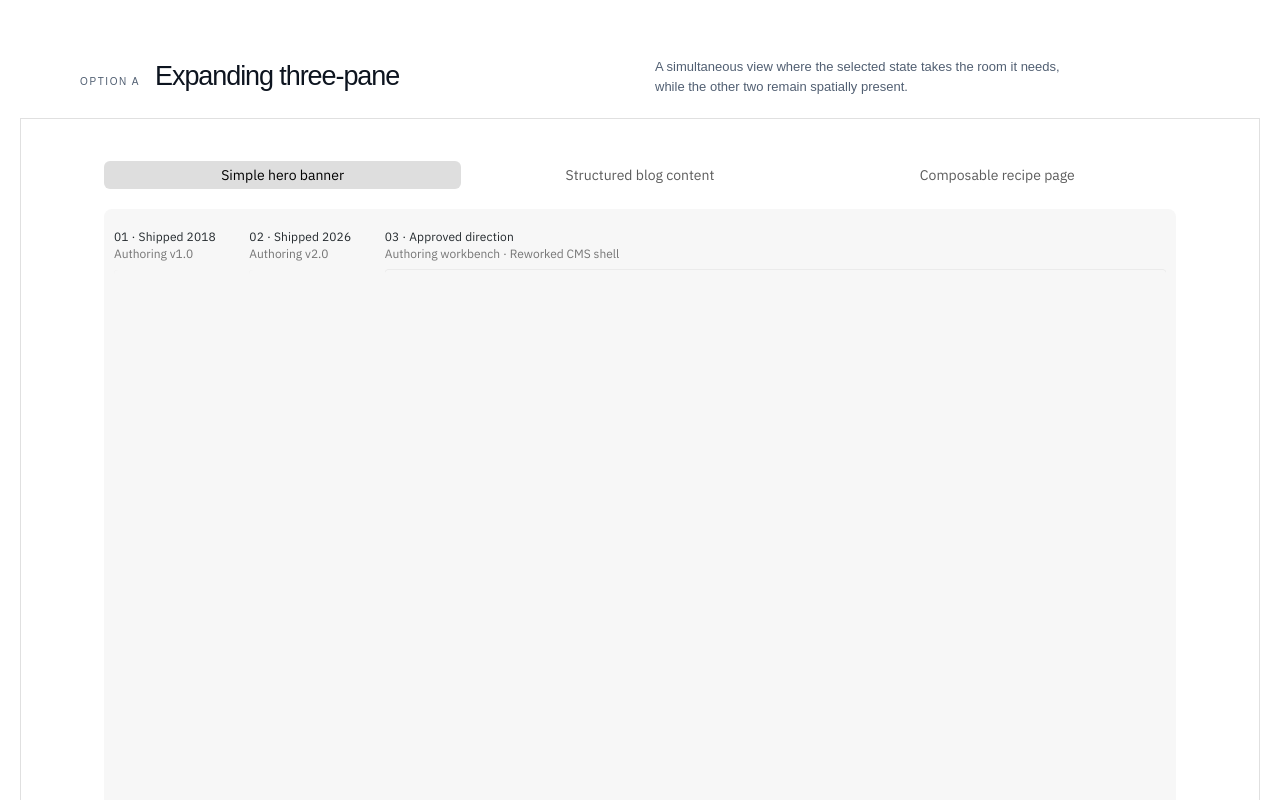
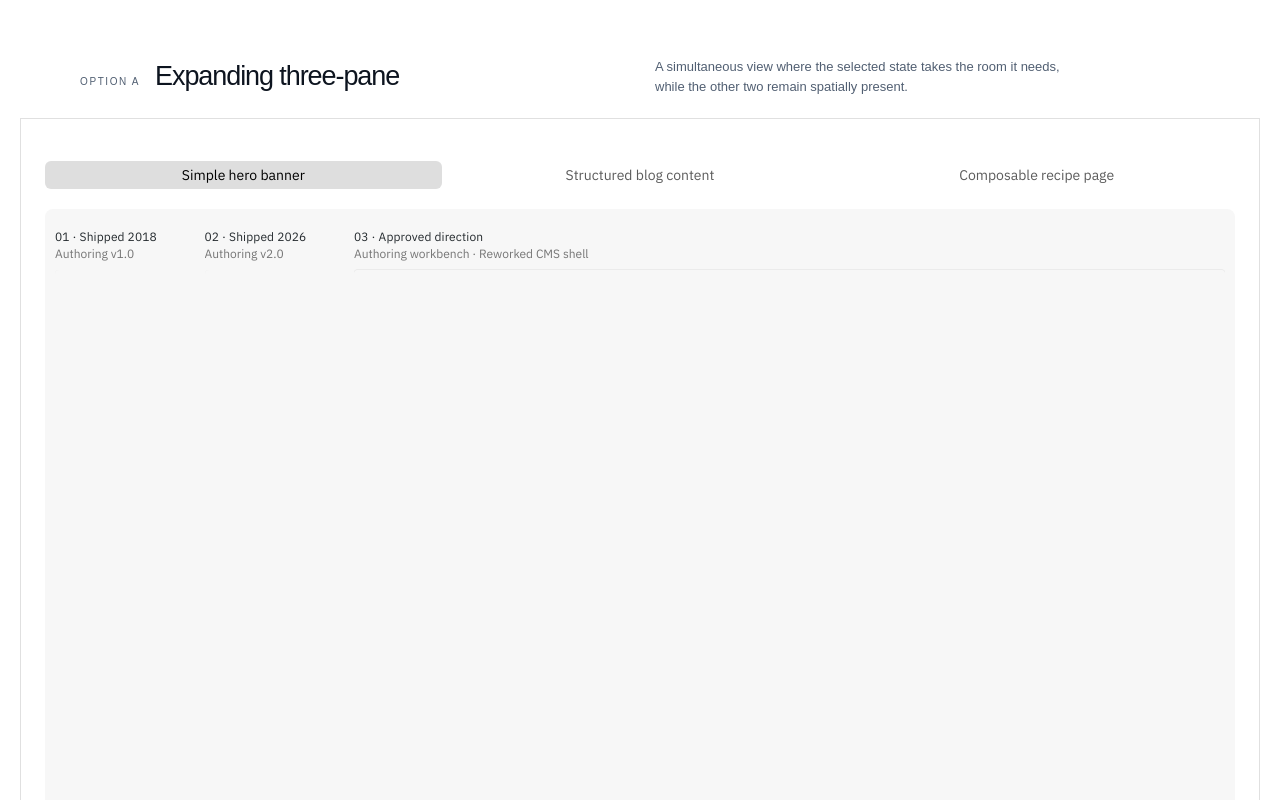
Before and after one commit to dbrown1976/nga-ui-evolution, a Next.js app: page / in a window 1280 px wide. Shown: the part 740-1540 px from the top of the page. Built offline with nearby package versions, Linux system fonts and the light colour scheme.

Commit message:
Let Option A fill breakout width

```diff
--- a/app/globals.css
+++ b/app/globals.css
@@ -48,6 +48,10 @@ button { cursor: pointer; }
   max-width: none;
   margin-left: 50%;
   transform: translateX(-50%);
+}
+.prototype-option:has(.option-a) .preview-canvas {
+  width: 100%;
+  max-width: none;
 }
 .preview-canvas { width: min(var(--preview-width), 100%); min-width: 0; max-width: 100%; overflow: hidden; margin: 0 auto; padding: 24px; transition: width .35s ease; container-type: inline-size; background: #FFFFFF; }
 .option-component { min-width: 0; }
```
